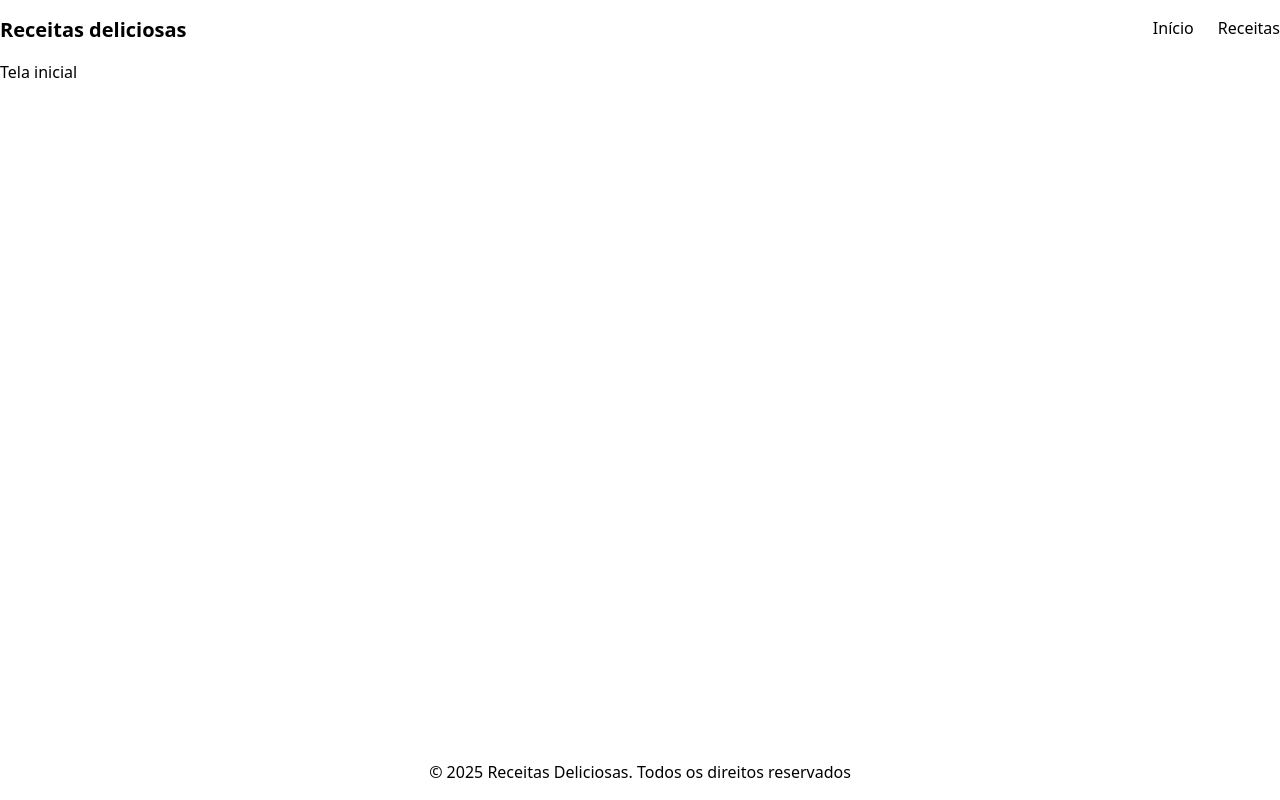
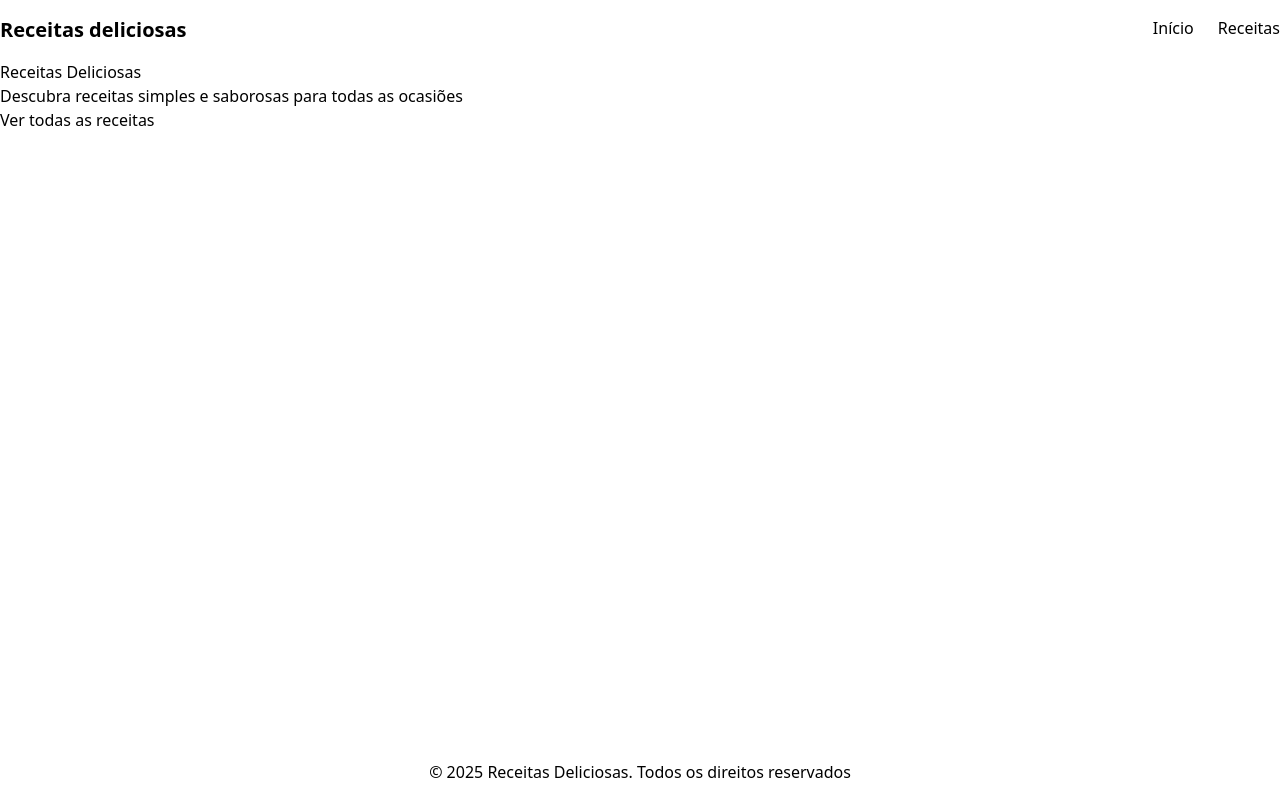
Before and after one commit to juliagarcias/receitas_byron, a Next.js app: page / in a window 1280 px wide. Built offline with nearby package versions, Linux system fonts and the light colour scheme.

Commit message:
feat: estrutura da seção Hero

```diff
--- a/src/app/page.tsx
+++ b/src/app/page.tsx
@@ -1,9 +1,19 @@
-import Image from "next/image";
+import Link from "next/link";
 
 export default function Home() {
   return (
     <main className="flex-grow">
-      <h1>Tela inicial</h1>
+      <div className="container mx-auto">
+        {/* seção Hero */}
+        <section>
+          <h1>Receitas Deliciosas</h1>
+          <p>Descubra receitas simples e saborosas para todas as ocasiões</p>
+
+          <Link href="/receitas">
+            Ver todas as receitas
+          </Link>
+        </section>
+      </div>
     </main>
   );
 }
```
